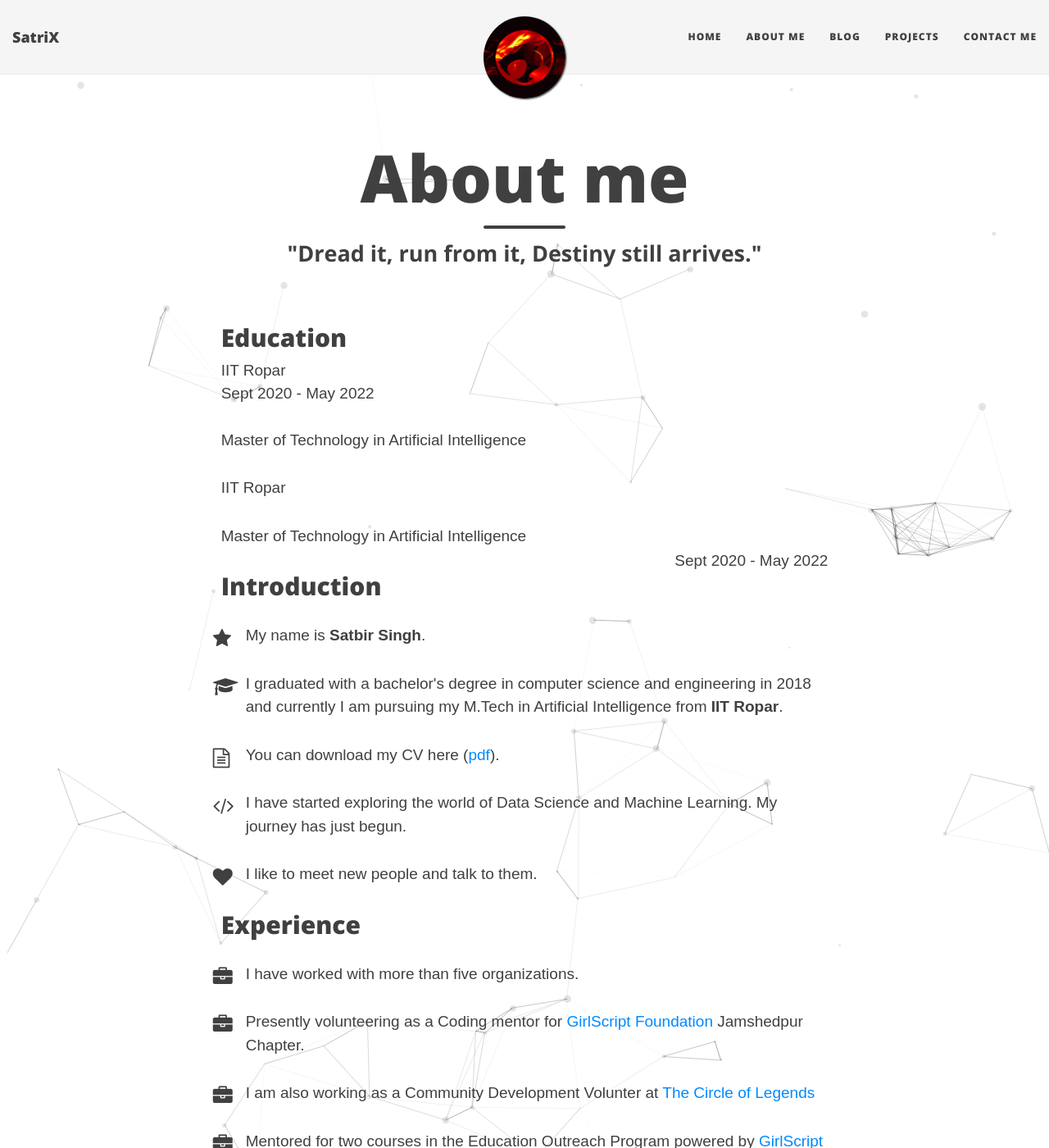
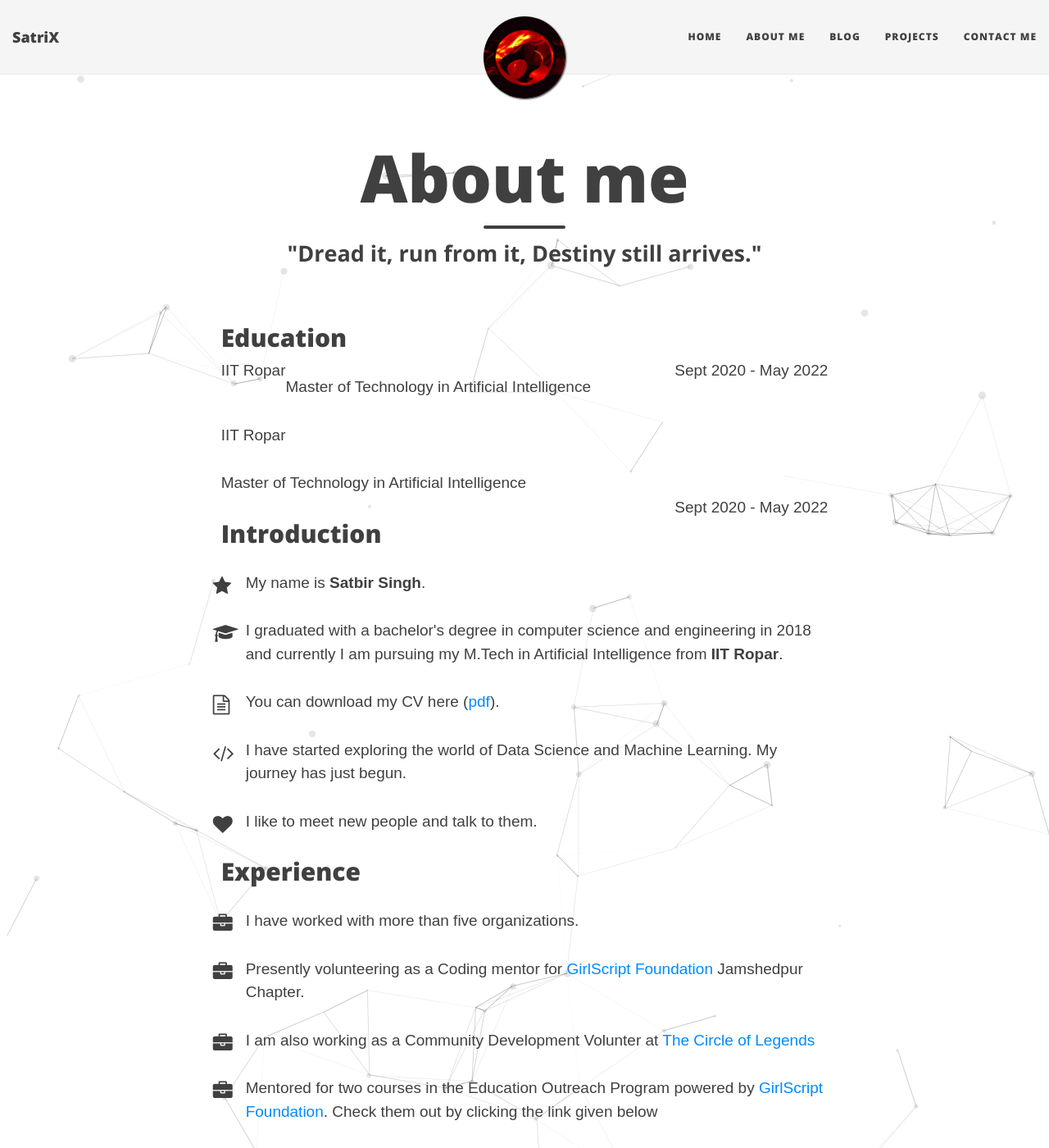
Before and after one commit to RIBTAS007/Ribtas007.github.io, a Jekyll site: the page built from aboutme.md, in a window 1280 px wide and 1400 px high. Shown: the whole window at 82% size. Built offline with Jekyll 4.4.1, drawn with Linux system fonts in a browser that asks for light colours; nearby versions of some CDN libraries.

Commit message:
Update aboutme.css

```diff
--- a/css/aboutme.css
+++ b/css/aboutme.css
@@ -1,5 +1,12 @@
 #aboutme-section {
   font-size: 19px;
+}
+
+.left {
+    float: left;
+}
+.right {
+    float: right;
 }
 
 .about-text {
```
